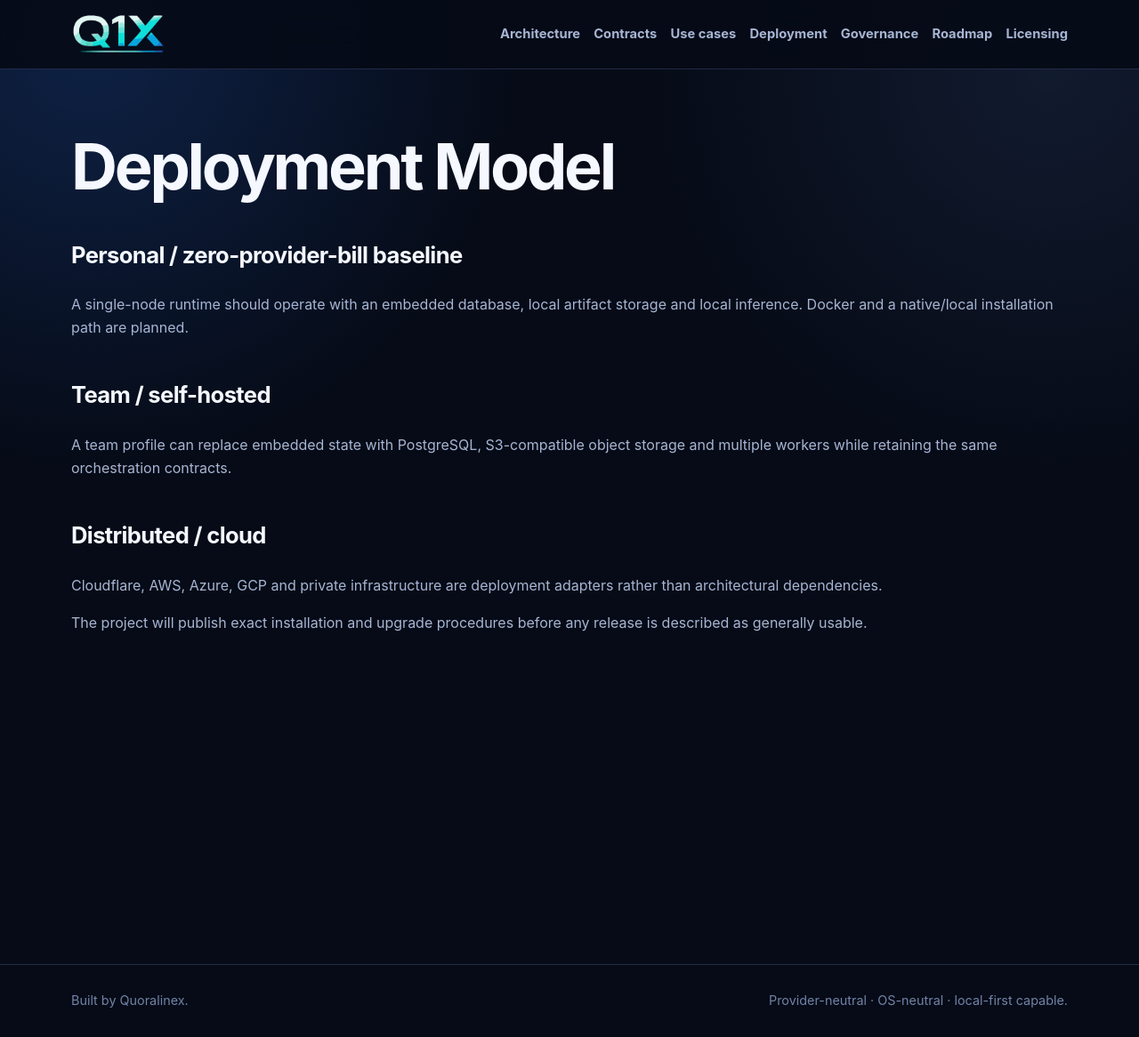
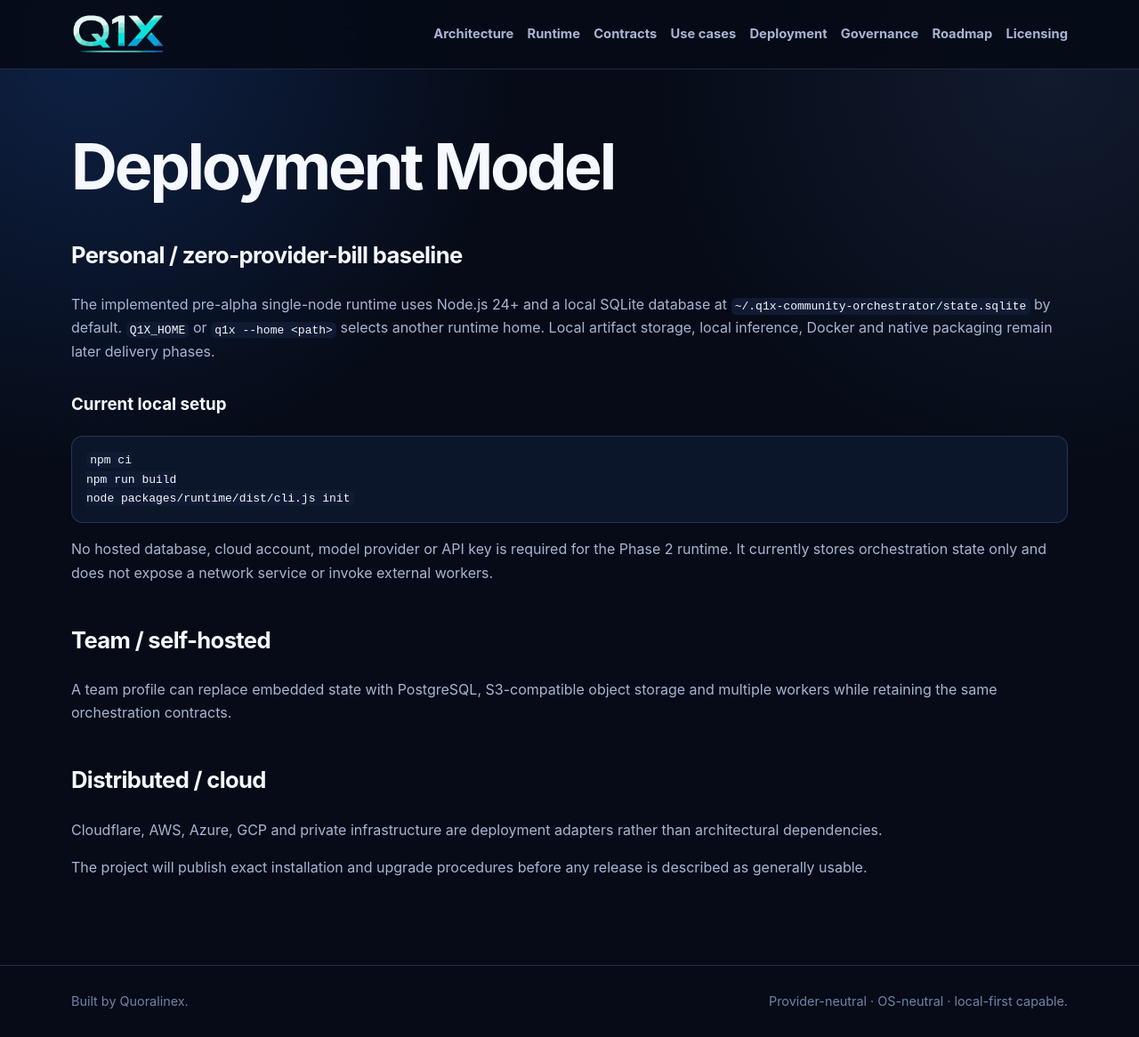
Before and after one commit to Quoralinex/q1x-community-orchestrator, a Jekyll site: the page built from docs/deployment.md, in a window 1280 px wide and 1166 px high. Shown: the whole window at 89% size. Built offline with Jekyll 4.4.1, drawn with Linux system fonts in a browser that asks for light colours; our own code applies the rules of GitHub Pages for plain Markdown files.

Commit message:
docs: complete Phase 2 runtime delivery

````diff
--- a/docs/_layouts/default.html
+++ b/docs/_layouts/default.html
@@ -18,6 +18,7 @@
       </a>
       <nav class="nav" aria-label="Primary">
         <a href="{{ '/architecture.html' | relative_url }}">Architecture</a>
+        <a href="{{ '/runtime.html' | relative_url }}">Runtime</a>
         <a href="{{ '/contracts.html' | relative_url }}">Contracts</a>
         <a href="{{ '/use-cases.html' | relative_url }}">Use cases</a>
         <a href="{{ '/deployment.html' | relative_url }}">Deployment</a>
--- a/docs/deployment.md
+++ b/docs/deployment.md
@@ -2,7 +2,19 @@
 
 ## Personal / zero-provider-bill baseline
 
-A single-node runtime should operate with an embedded database, local artifact storage and local inference. Docker and a native/local installation path are planned.
+The implemented pre-alpha single-node runtime uses Node.js 24+ and a local SQLite database at `~/.q1x-community-orchestrator/state.sqlite` by default. `Q1X_HOME` or `q1x --home <path>` selects another runtime home. Local artifact storage, local inference, Docker and native packaging remain later delivery phases.
+
+
+
+### Current local setup
+
+```bash
+npm ci
+npm run build
+node packages/runtime/dist/cli.js init
+```
+
+No hosted database, cloud account, model provider or API key is required for the Phase 2 runtime. It currently stores orchestration state only and does not expose a network service or invoke external workers.
 
 ## Team / self-hosted
 
--- a/package.json
+++ b/package.json
@@ -13,9 +13,10 @@
     "build": "tsc -b",
     "clean": "tsc -b --clean",
     "test": "node --test tests/schema-contracts.test.mjs tests/examples.test.mjs",
-    "check": "npm run build && npm test && npm run test:types && npm run test:dist",
+    "check": "npm run build && npm test && npm run test:runtime && npm run test:types && npm run test:dist",
     "test:types": "tsc --ignoreConfig --noEmit --strict --target ES2022 --module NodeNext --moduleResolution NodeNext --lib ES2022,DOM tests/sdk-types.test.ts",
-    "test:dist": "node --test tests/dist-contracts.test.mjs"
+    "test:dist": "node --test tests/dist-contracts.test.mjs",
+    "test:runtime": "node --test tests/runtime-*.test.mjs"
   },
   "devDependencies": {
     "@types/node": "^24.0.0",
````
Also changed, not shown: docs/architecture.md (+12 -0 lines), docs/index.md (+1 -0 lines), docs/roadmap.md (+1 -1 lines), docs/runtime.md (added, +78 -0 lines), tests/dist-contracts.test.mjs (+13 -0 lines), .github/workflows/contracts-ci.yml, README.md, packages/runtime/README.md (added).
